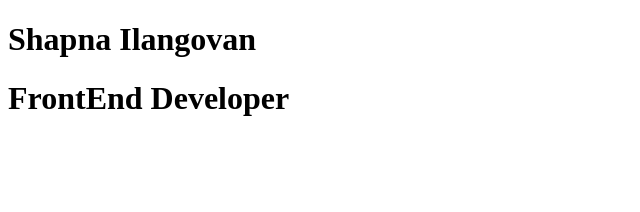
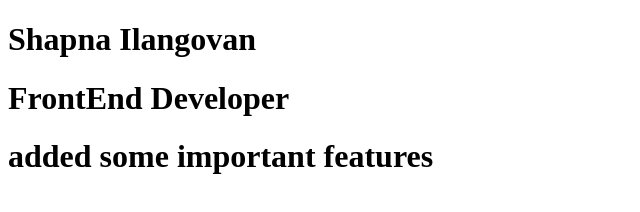
Before and after one commit to ishapna26/hello, a plain HTML site: page index.html in a window 1280 px wide. Shown: the whole page, without its empty margins (0-640 px from the left). Drawn offline with Linux system fonts and the light colour scheme.

Commit message:
feat: added important features

```diff
--- a/index.html
+++ b/index.html
@@ -8,5 +8,6 @@
 <body>
     <h1>Shapna Ilangovan</h1>
     <h1>FrontEnd Developer</h1>
+    <h1>added some important features</h1>
 </body>
 </html>
```
